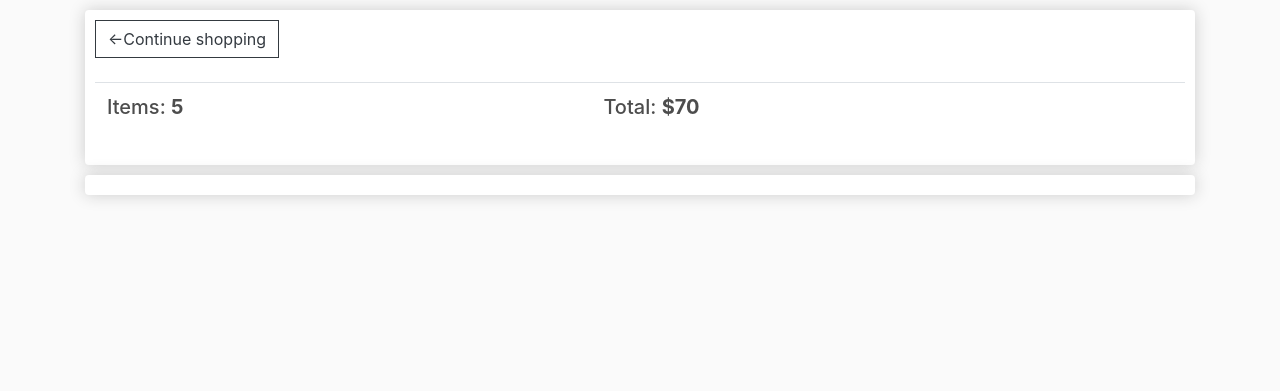
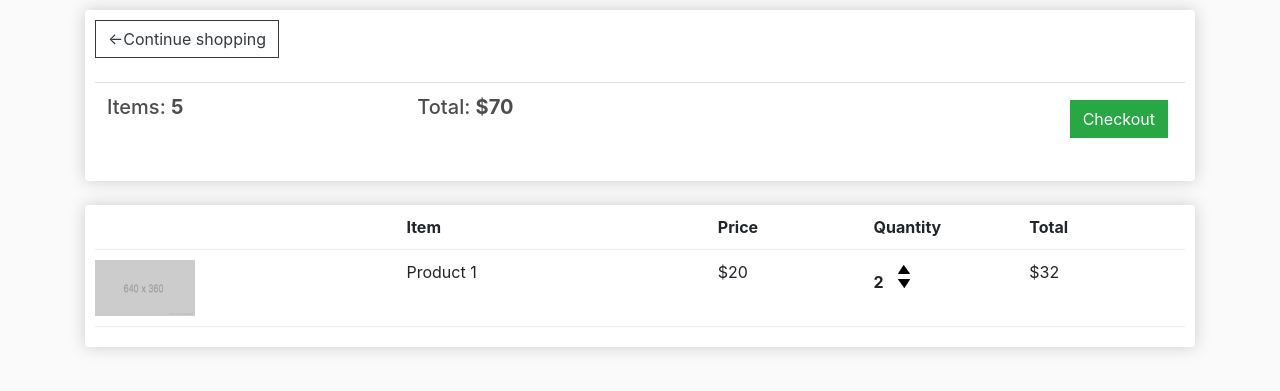
Before and after one commit to fvillarrealp/e-comerce, a Django app: page /cart/ in a window 1280 px wide. Shown: the part 57-448 px from the top of the page. Run offline with Django 3.2, Linux system fonts and the light colour scheme; lists and menus that the app fills with data are empty; some libraries are stand-ins or nearby versions.

Commit message:
'cartFirstDesign'

```diff
--- a/ecommerce/store/templates/store/cart.html
+++ b/ecommerce/store/templates/store/cart.html
@@ -20,18 +20,40 @@
                     <th>
                         <h5>Total: <strong>$70</strong></h5>
                     </th>
+                    <th>
+                        <a  style="float:right; margin:5px;" class="btn btn-success" href="{% url 'checkout' %}">Checkout</a>
+                    </th>
                 </tr>
             </table>
         </div>
+
+        <br>
+        <div class="box-element">
+            <div class="cart-row">
+                <div style="flex:2"></div>
+                <div style="flex:2"><strong>Item</strong></div>
+                <div style="flex:1"><strong>Price</strong></div>
+                <div style="flex:1"><strong>Quantity</strong></div>
+                <div style="flex:1"><strong>Total</strong></div>
+            </div>
+
+            <div class="cart-row">
+                <div style="flex:2"><img class="row-image" src="{% static 'images/placeholder.png' %}"></div>
+                <div style="flex:2"><p>Product 1</p></div>
+                <div style="flex:1"><p>$20</p></div>
+                <div style="flex:1">
+                    <p class="quantity">2</p>
+                    <div class="quantity">
+                        <img class="chg-quantity" src="{% static  'images/arrowUp.png' %}">
+
+                        <img class="chg-quantity" src="{% static  'images/arrowDown.png' %}">
+                    </div>
+                </div>
+                <div style="flex:1"><p>$32</p></div>
+            </div>
+        </div>
     </div>
 
-    <br>
-
-    <div class="col-lg-12">
-        <div class="box-element">
-
-        </div>
-    </div>
 </div>
 
 {% endblock content %}
--- a/ecommerce/store/templates/store/store.html
+++ b/ecommerce/store/templates/store/store.html
@@ -12,7 +12,7 @@
             <br>
             <button class="btn btn-outline-secondary add-btn">Add to cart</button>
             <a class="btn btn-outline-success" href="#">View</a>
-            <h4 style="display: inline-block; float: right" >$20</h4>
+            <h4 style="display: inline-block; float: none" >$20</h4>
         </div>
     </div>
 
@@ -23,7 +23,7 @@
             <br>
             <button class="btn btn-outline-secondary add-btn">Add to cart</button>
             <a class="btn btn-outline-success" href="#">View</a>
-            <h4 style="display: inline-block; float: right" >$50</h4>
+            <h4 id="price" style="display: inline-block; float: none;" >$50</h4>
         </div>
     </div>
 
@@ -34,7 +34,7 @@
             <br>
             <button class="btn btn-outline-secondary add-btn">Add to cart</button>
             <a class="btn btn-outline-success" href="#">View</a>
-            <h4 style="display: inline-block; float: right" >$35</h4>
+            <h4 style="display: inline-block; float: none" >$35</h4>
         </div>
     </div>
 
--- a/ecommerce/store/urls.py
+++ b/ecommerce/store/urls.py
@@ -4,5 +4,5 @@ from . import views
 urlpatterns = [
     path('', views.store, name='store'),
     path('cart/', views.cart, name='cart'),
-    path('checkout', views.checkout, name='checkout'),
+    path('checkout/', views.checkout, name='checkout'),
 ]
```
